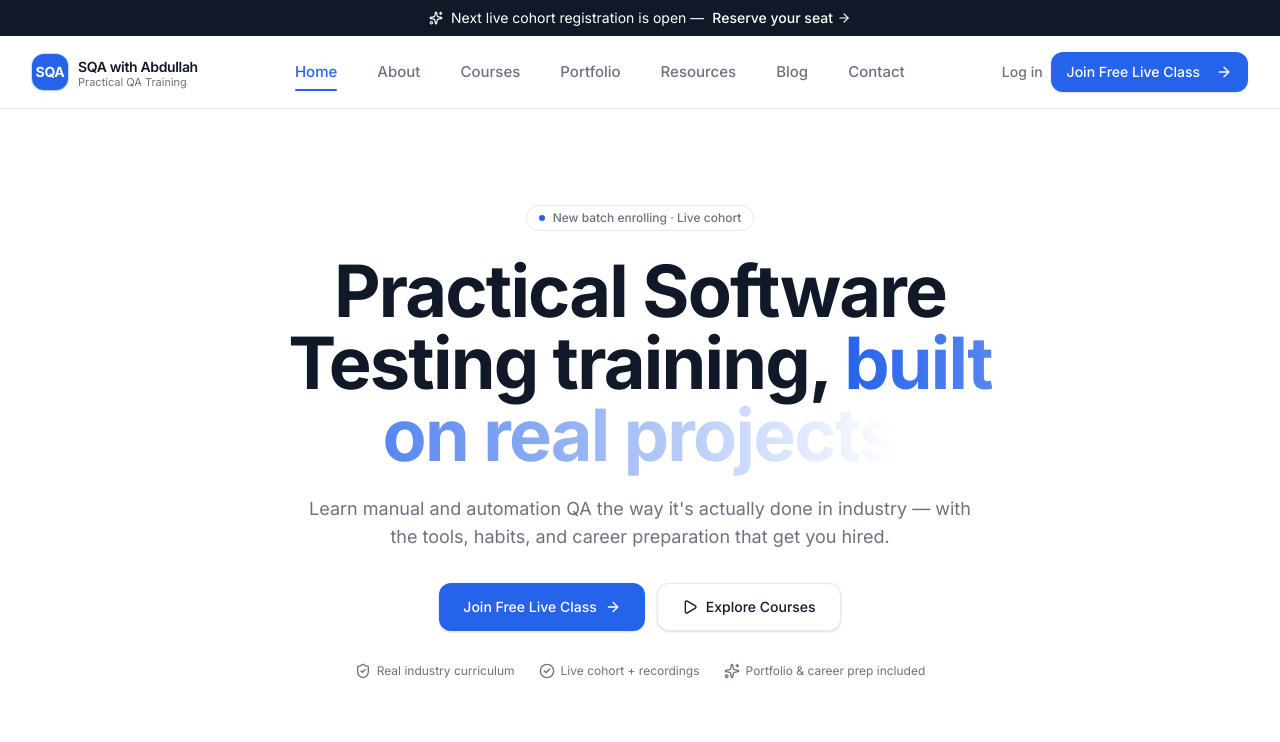
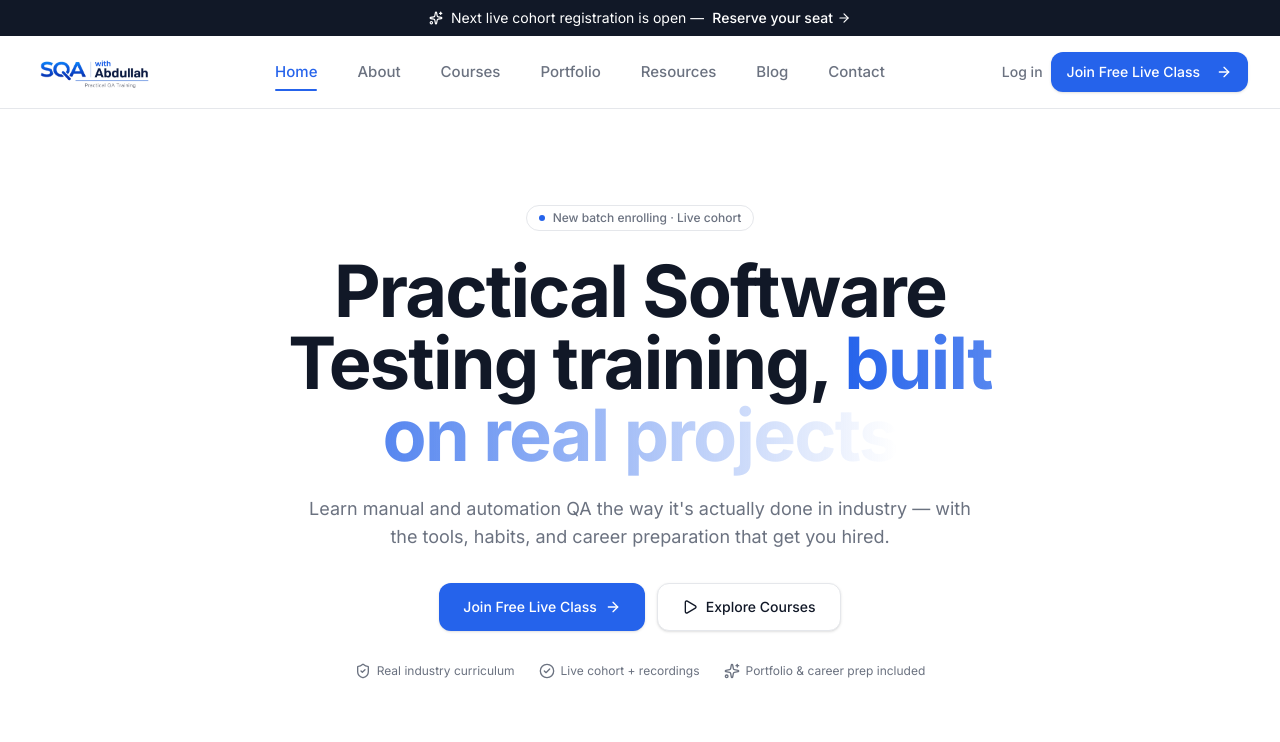
Before and after one commit to Abdullah1055/sqa-with-abdullah, a Next.js app: page / in a window 1280 px wide. Shown: the top 742 px of the page. Built offline with nearby package versions, Linux system fonts and the light colour scheme.

Commit message:
style(ui): refine header layout and add brand logo

```diff
--- a/src/components/common/logo.tsx
+++ b/src/components/common/logo.tsx
@@ -1,3 +1,4 @@
+import Image from "next/image";
 import Link from "next/link";
 
 interface LogoProps {
@@ -9,24 +10,16 @@ export function Logo({ className = "" }: LogoProps) {
     <Link
       href="/"
       aria-label="SQA with Abdullah"
-      className={`group inline-flex items-center gap-2.5 ${className}`}
+      className={`group inline-flex items-center gap-3 ${className}`}
     >
-      <span
-        aria-hidden="true"
-        className="grid h-9 w-9 shrink-0 place-items-center rounded-xl bg-primary text-primary-foreground shadow-sm ring-1 ring-primary/20 transition-transform group-hover:scale-[1.03]"
-      >
-        <span className="text-sm font-bold tracking-tight">SQA</span>
-      </span>
-
-      <span className="flex flex-col leading-none">
-        <span className="text-sm font-semibold tracking-tight">
-          SQA with Abdullah
-        </span>
-
-        <span className="text-[11px] text-muted-foreground">
-          Practical QA Training
-        </span>
-      </span>
+      <Image
+       src="/logos/logo.png"
+       alt="SQA with Abdullah"
+       width={280}
+       height={84}
+       priority
+       className="h-14 w-auto transition-transform duration-300 group-hover:scale-[1.02]"
+     />
     </Link>
   );
 }
```
Also changed, not shown: public/logos/logo.png (added).
